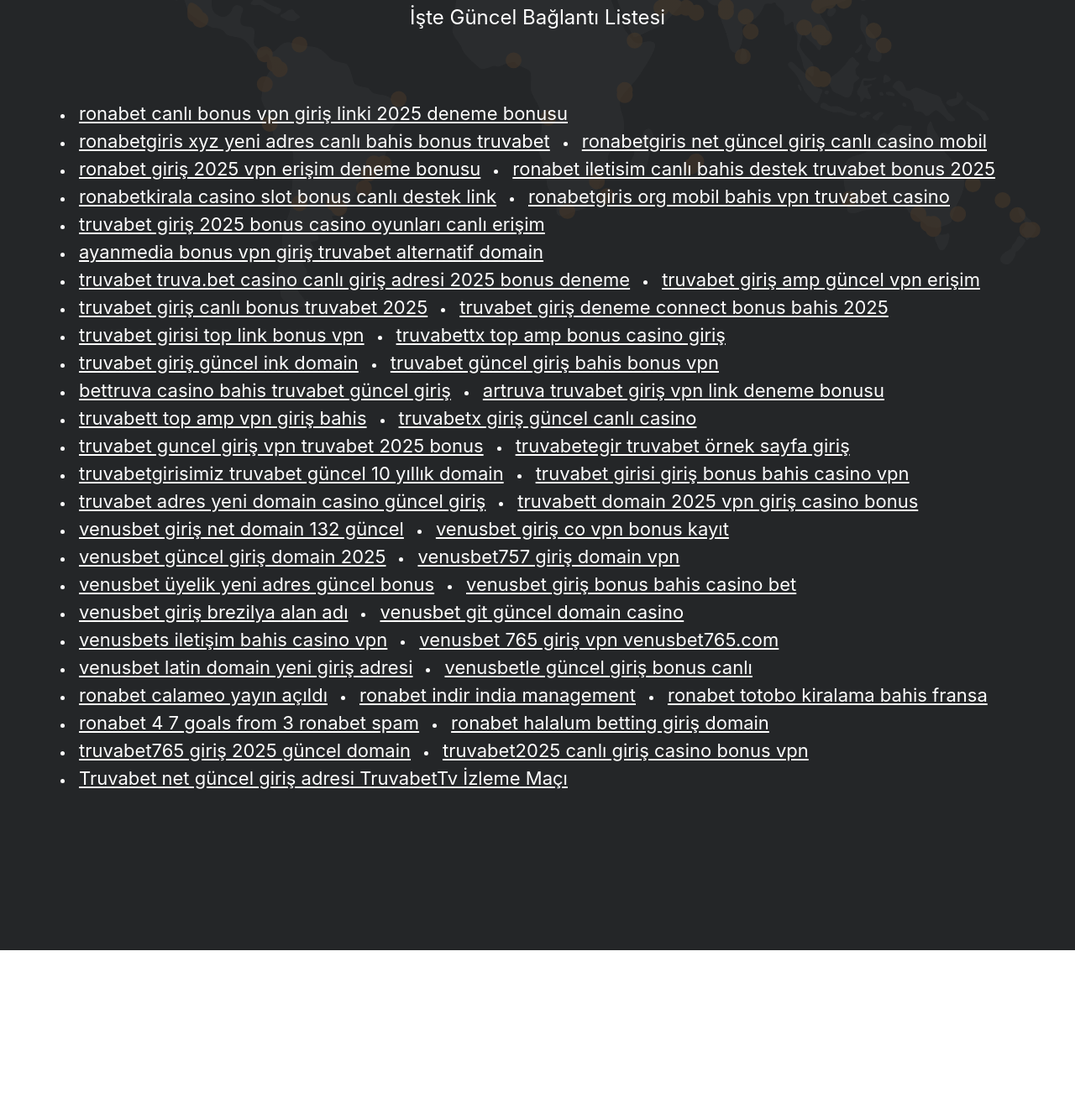
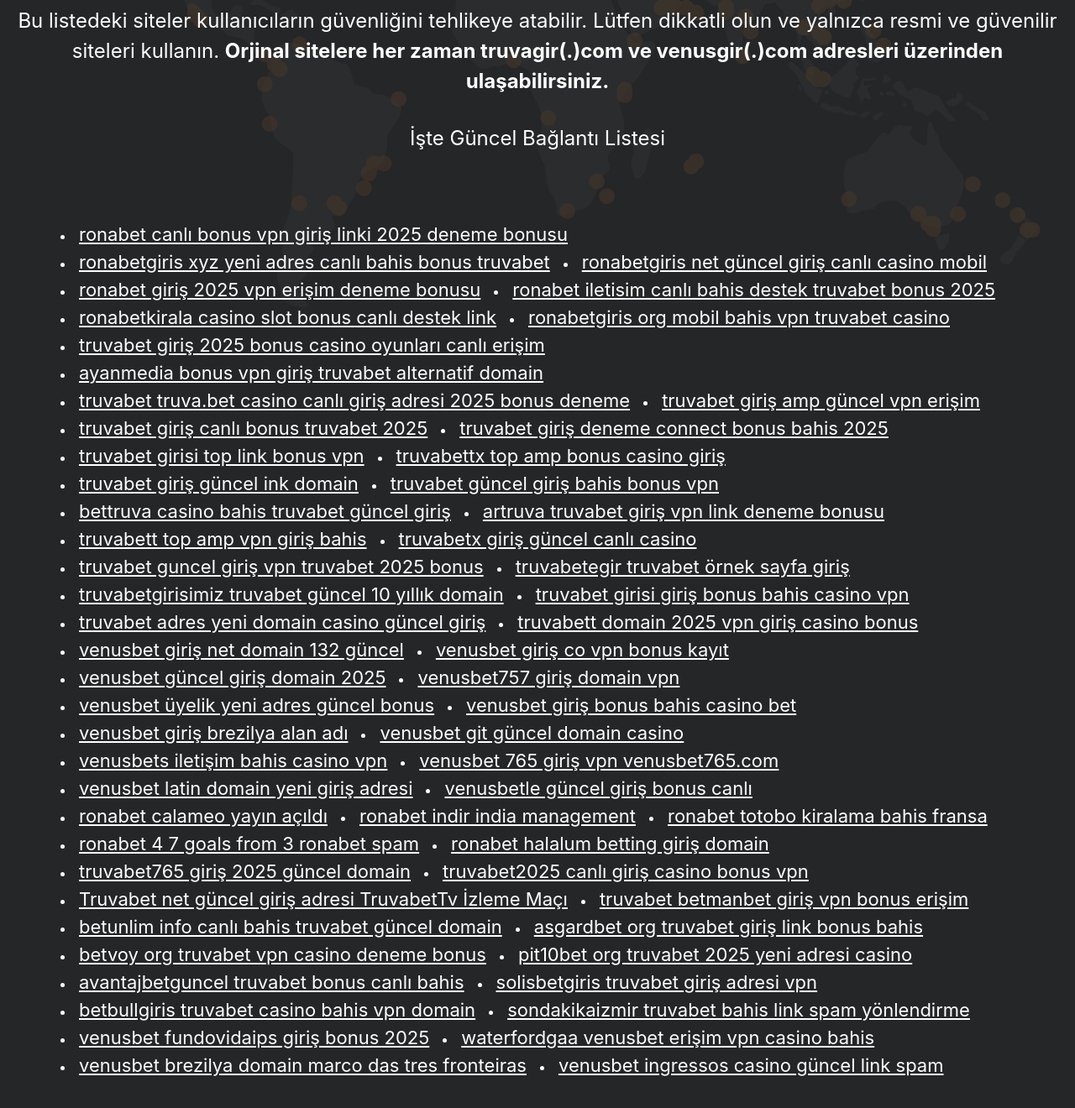
Before and after one commit to seozxd/ultron-links, a plain HTML site: page index.html in a window 1280 px wide. Shown: the part 390-1710 px from the top of the page at 84% size. Before the commit the page ends 1522 px from the top, so only its background shows below. Drawn offline with Linux system fonts and the light colour scheme.

Commit message:
Update index.html to enhance site safety warnings and add new Truvabet links

```diff
--- a/index.html
+++ b/index.html
@@ -16,9 +16,10 @@
   <body>
     <div class="container">
       <div class="header">
-        <h1>Yeni Siteler İçin Güncel Bağlantıları Burada Bulabilirsiniz</h1>
+        <h1>Truvabet ve Venusbet İçin Sahte Sitelerin Bağlantılarını burada bulabilirsiniz. Bu listesi sürekli olarak güncellenmektedir.</h1>
         <p>
-          Bet Siteleri Güncel Giriş Adresleri
+          Bu listedeki siteler kullanıcıların güvenliğini tehlikeye atabilir. Lütfen dikkatli olun ve yalnızca resmi ve güvenilir siteleri kullanın.
+          <strong>Orjinal sitelere her zaman truvagir(.)com ve venusgir(.)com adresleri üzerinden ulaşabilirsiniz.</strong>
         </p>
         <p>İşte Güncel Bağlantı Listesi</p>
         <section class="options">
@@ -69,6 +70,23 @@
     <li><a href="https://truvabet765.com" rel="dofollow">truvabet765 giriş 2025 güncel domain</a></li>
     <li><a href="https://truvabet2025.com" rel="dofollow">truvabet2025 canlı giriş casino bonus vpn</a></li>
     <li><a href="https://katarya.com" rel="dofollow">Truvabet net güncel giriş adresi TruvabetTv İzleme Maçı</a></li>
+    <!-- Truvabet bağlantıları -->
+    <li><a href="http://betmanbetgiris.com/" rel="dofollow">truvabet betmanbet giriş vpn bonus erişim</a></li>
+    <li><a href="http://betunlim.info/" rel="dofollow">betunlim info canlı bahis truvabet güncel domain</a></li>
+    <li><a href="http://asgardbet.org/" rel="dofollow">asgardbet org truvabet giriş link bonus bahis</a></li>
+    <li><a href="http://betvoy.org/" rel="dofollow">betvoy org truvabet vpn casino deneme bonus</a></li>
+    <li><a href="http://pit10bet.org/" rel="dofollow">pit10bet org truvabet 2025 yeni adresi casino</a></li>
+    <li><a href="http://avantajbetguncel.com/" rel="dofollow">avantajbetguncel truvabet bonus canlı bahis</a></li>
+    <li><a href="http://solisbetgiris.com/" rel="dofollow">solisbetgiris truvabet giriş adresi vpn</a></li>
+    <li><a href="http://betbullgiris.com/" rel="dofollow">betbullgiris truvabet casino bahis vpn domain</a></li>
+    <li><a href="http://sondakikaizmir.com/" rel="dofollow">sondakikaizmir truvabet bahis link spam yönlendirme</a></li>
+
+<!-- Venusbet bağlantıları -->
+    <li><a href="https://fundovidaips.com/" rel="dofollow">venusbet fundovidaips giriş bonus 2025</a></li>
+    <li><a href="https://www.waterfordgaa.ie/" rel="dofollow">waterfordgaa venusbet erişim vpn casino bahis</a></li>
+    <li><a href="https://marcodastresfronteiras.com.br/" rel="dofollow">venusbet brezilya domain marco das tres fronteiras</a></li>
+    <li><a href="https://marcodastresfronteiras.com.br/ingressos/" rel="dofollow">venusbet ingressos casino güncel link spam</a></li>
+
         </section>
       </div>
 
```
